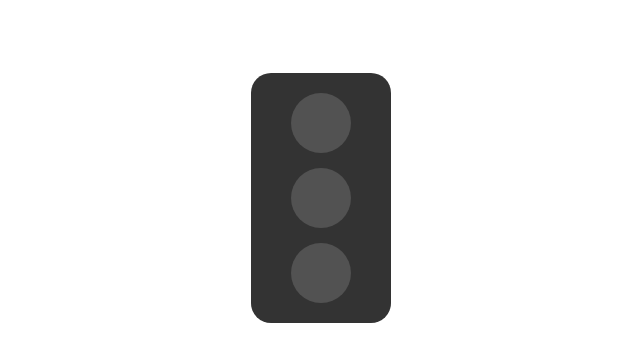
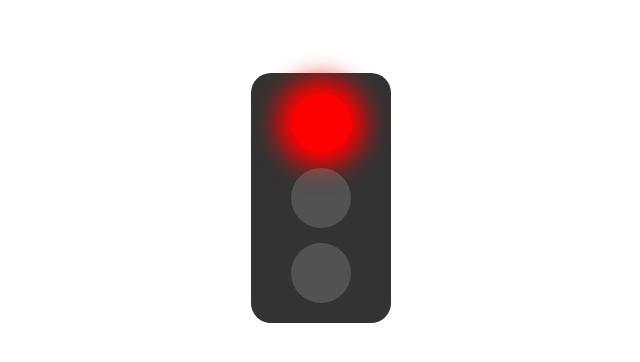
Before and after one commit to aamir-786/Final_Exam, a React (Vite) app in the folder traffic-simulator/: page / in a window 1280 px wide. Shown: the part 202-564 px from the top of the page, without its empty margins (319-959 px from the left). Built offline with nearby package versions, Linux system fonts and the light colour scheme.

Commit message:
css styling setup

```diff
--- a/traffic-simulator/src/components/TrafficLightSimulator.jsx
+++ b/traffic-simulator/src/components/TrafficLightSimulator.jsx
@@ -15,20 +15,23 @@ const TrafficLightSimulator = () => {
     return () => clearInterval(interval);
   }, []);
 
-  const getLightStyle = (color) => ({
-    ...styles.light,
-    backgroundColor: color,
-    opacity: activeLight === color ? 1 : 0.3,
-    boxShadow: activeLight === color ? `0 0 25px 10px ${color}` : "none",
-    transition: "all 0.5s ease"
-  });
+  const getLightStyle = (lightColor) => {
+    const isActive = activeLight === lightColor;
+    return {
+      ...styles.light,
+      backgroundColor: isActive ? lightColor : "#999999",
+      opacity: isActive ? 1 : 0.3,
+      boxShadow: isActive ? `0 0 25px 15px ${lightColor}` : "none",
+      transition: "all 0.5s ease"
+    };
+  };
 
   return (
     <div style={styles.wrapper}>
       <div style={styles.container}>
-        <div style={getLightStyle("#999999")}></div>
-        <div style={getLightStyle("#999999")}></div>
-        <div style={getLightStyle("#999999")}></div>
+        <div style={getLightStyle("red")}></div>
+        <div style={getLightStyle("yellow")}></div>
+        <div style={getLightStyle("green")}></div>
       </div>
     </div>
   );
```
